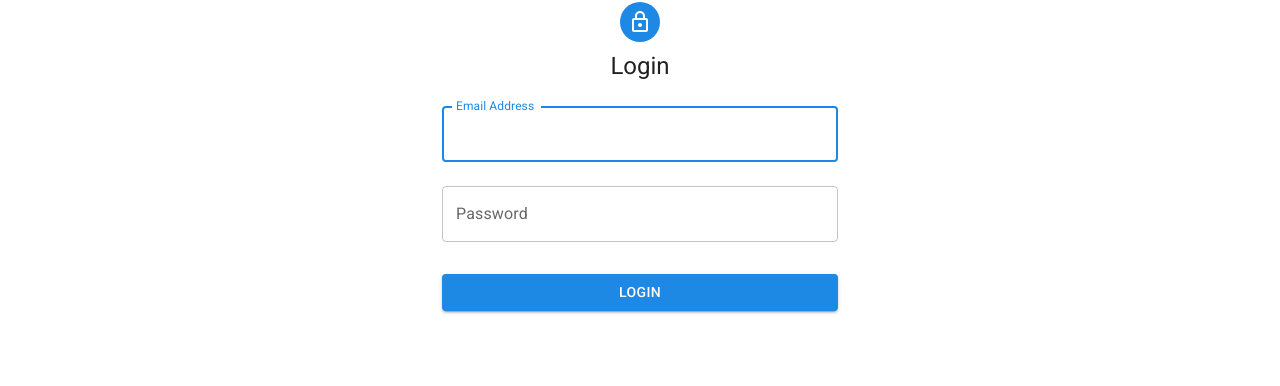
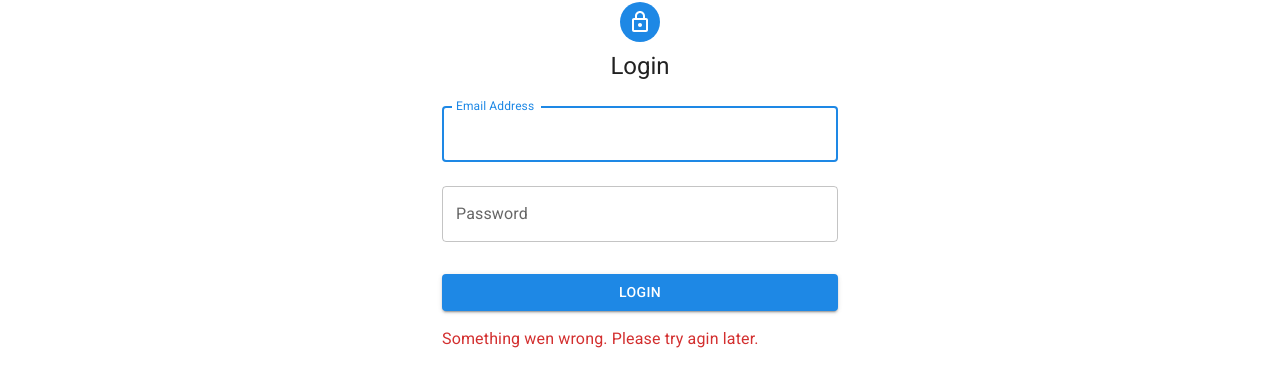
Before and after one commit to sspr/brothers-challange, a React (Create React App) app: page / in a window 1280 px wide. Both pictures are taken after a click on the button "LOGIN". Shown: the part 134-520 px from the top of the page. Built offline with nearby package versions, Linux system fonts and the light colour scheme; no server answers.

Commit message:
syntax fixes

```diff
--- a/src/app/login/Login.tsx
+++ b/src/app/login/Login.tsx
@@ -10,7 +10,7 @@ import { LoginForm } from './loginForm/LoginForm';
 import { LoginProps } from './Login.types';
 import { Authenticated } from 'ui';
 
-export const Login = ({ onLogin, token, isLoading, isError, error }: LoginProps) => {
+export const Login = ({ onLogin, token, isLoading, error }: LoginProps) => {
   const { formatMessage } = useLocale();
   const { isAuthenticated, setToken } = useAuth();
   const navigate = useNavigate();
@@ -38,7 +38,6 @@ export const Login = ({ onLogin, token, isLoading, isError, error }: LoginProps)
               onLogin(data);
             }}
             isLoading={isLoading}
-            isError={isError}
             error={error}
           />
         </Box>
--- a/src/app/login/Login.types.ts
+++ b/src/app/login/Login.types.ts
@@ -4,6 +4,5 @@ export type LoginProps = {
   onLogin: (data: LoginFields) => void;
   token: string | undefined;
   isLoading: boolean;
-  isError: boolean;
   error: string;
 };
--- a/src/app/login/LoginContainer.tsx
+++ b/src/app/login/LoginContainer.tsx
@@ -4,7 +4,7 @@ import { LoginPayload } from 'api/types';
 import { Login } from './Login';
 
 export const LoginContainer = () => {
-  const { mutate, data, isLoading, isError, error } = useMutation<LoginPayload, string>(createLoginAction);
+  const { mutate, data, isLoading, error } = useMutation<LoginPayload, string>(createLoginAction);
 
-  return <Login onLogin={mutate} token={data} isLoading={isLoading} isError={isError} error={String(error)} />;
+  return <Login onLogin={mutate} token={data} isLoading={isLoading} error={String(error)} />;
 };
--- a/src/app/login/loginForm/LoginForm.tsx
+++ b/src/app/login/loginForm/LoginForm.tsx
@@ -13,7 +13,7 @@ const defaultValues = {
   password: '',
 };
 
-export const LoginForm = ({ onSubmit, isLoading, isError, error }: LoginFormProps) => {
+export const LoginForm = ({ onSubmit, isLoading, error }: LoginFormProps) => {
   const { formatMessage } = useLocale();
 
   const { control, handleSubmit } = useForm<LoginFields>({ defaultValues });
@@ -41,10 +41,12 @@ export const LoginForm = ({ onSubmit, isLoading, isError, error }: LoginFormProp
       <Button sx={styles.loginButton} isLoading={isLoading}>
         {formatMessage({ id: 'header.login' })}
       </Button>
-      {isError && error.includes('401') && (
+      {error.includes('401') && (
         <Typography color="error">{formatMessage({ id: 'login.wrongCredentials' })}</Typography>
       )}
-      {isError && !error.includes('401') && <Typography color="error">{formatMessage({ id: 'error' })}</Typography>}
+      {error !== '' && !error.includes('401') && (
+        <Typography color="error">{formatMessage({ id: 'error' })}</Typography>
+      )}
     </Box>
   );
 };
--- a/src/app/login/loginForm/LoginForm.types.ts
+++ b/src/app/login/loginForm/LoginForm.types.ts
@@ -6,6 +6,5 @@ export type LoginFields = {
 export type LoginFormProps = {
   onSubmit: (data: LoginFields) => void;
   isLoading: boolean;
-  isError: boolean;
   error: string;
 };
--- a/src/context/auth/authContextController/AuthContextController.tsx
+++ b/src/context/auth/authContextController/AuthContextController.tsx
@@ -20,7 +20,7 @@ export const AuthContextController = ({ children }: AuthContextControllerProps)
   }, [error]);
 
   useEffect(() => {
-    if (!(localStorageToken === token)) {
+    if (localStorageToken !== token) {
       localStorage.setItem(AuthStorage.TOKEN, token ? token : '');
     }
   }, [token]);
```
Also changed, not shown: 1 other file (tests, documents, lock files or other folders).
